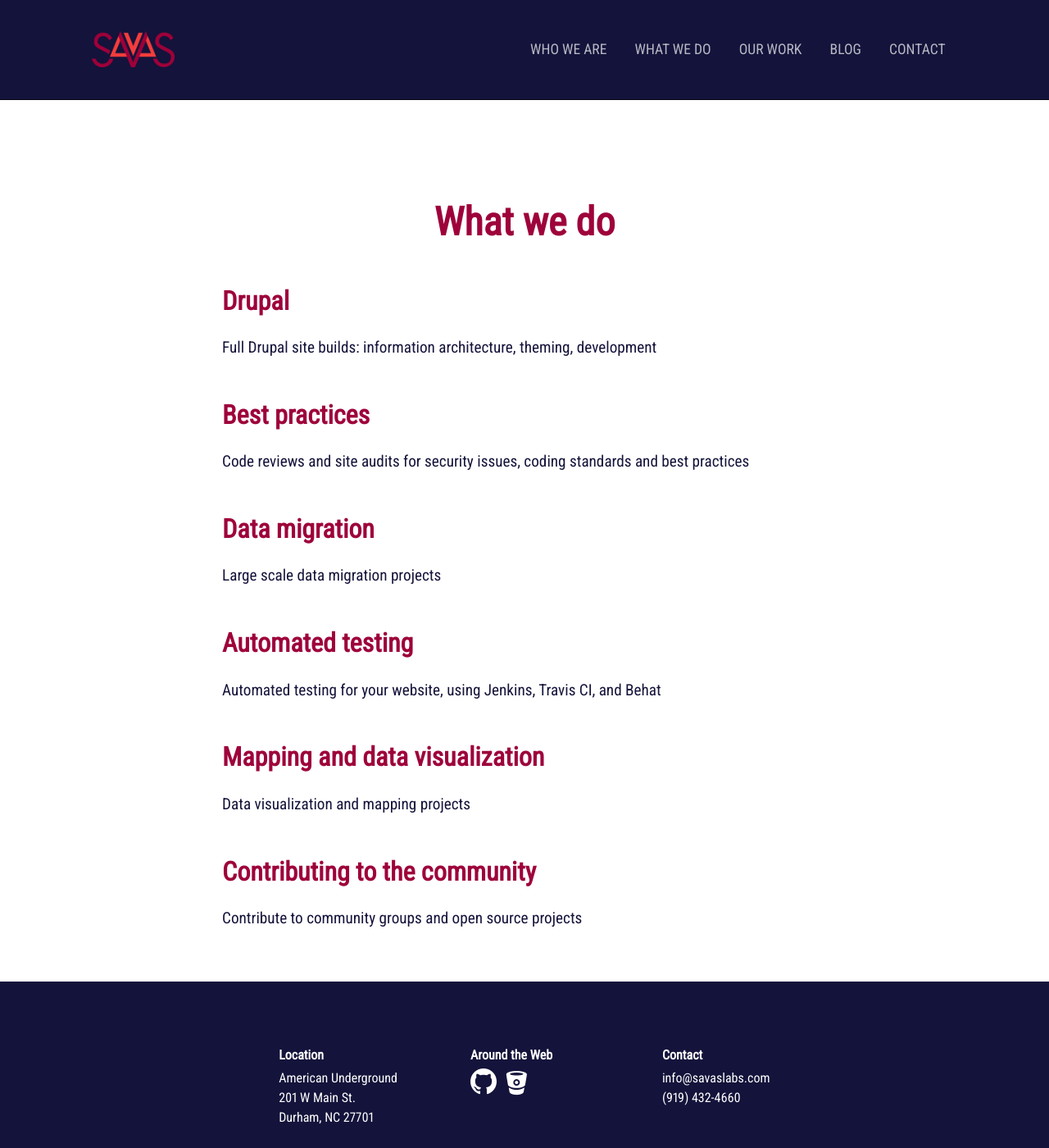
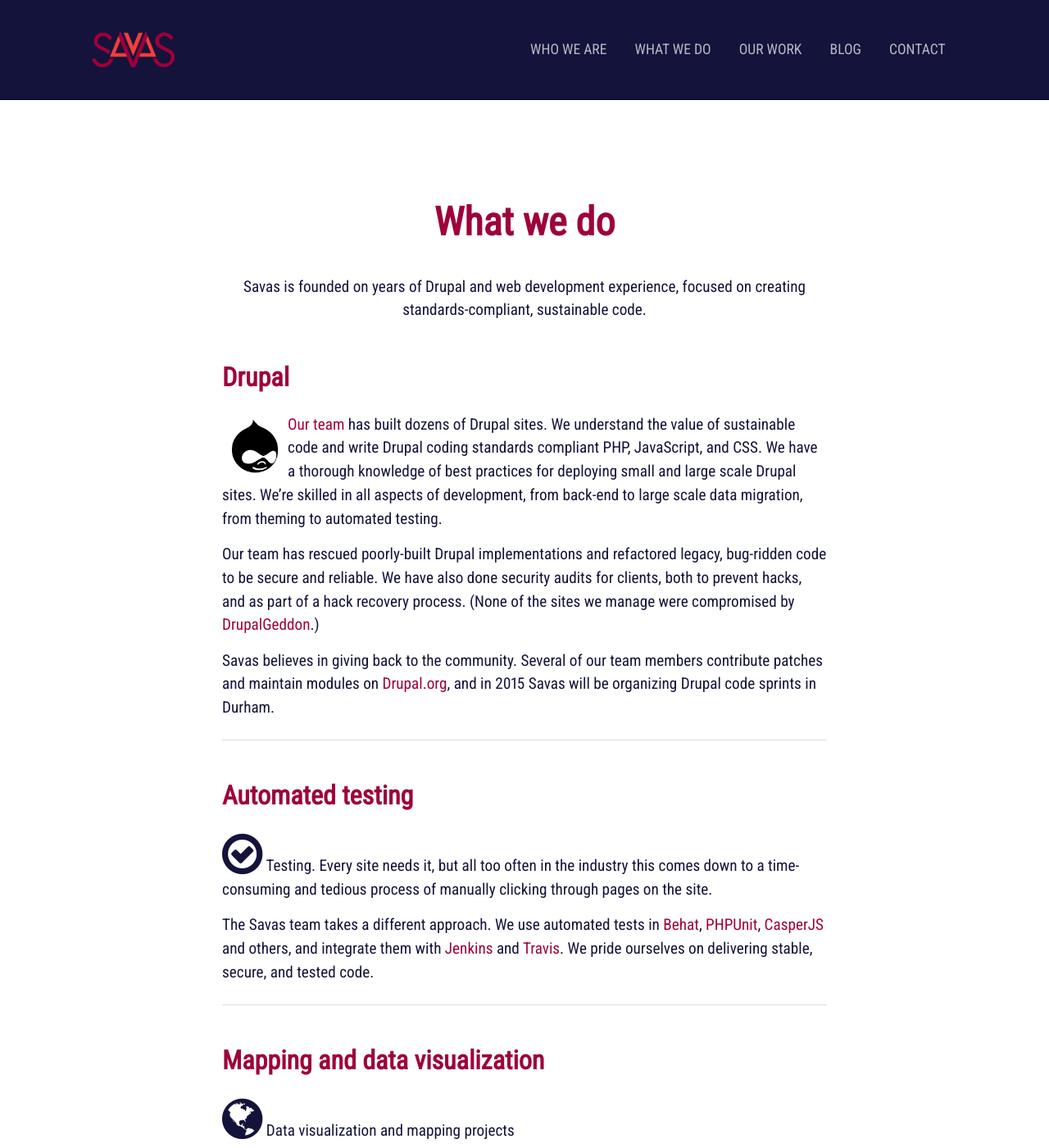
Before and after one commit to tumble1999/savaslabs.github.io, a Jekyll site: the page built from what-we-do.md, in a window 1280 px wide and 1400 px high. Shown: the whole window at 82% size. Built offline with Jekyll 4.4.1, drawn with Linux system fonts in a browser that asks for light colours; some web fonts are replaced; some of the changed text lies outside the part shown.

Commit message:
Add some content to what we do

```diff
--- a/what-we-do.md
+++ b/what-we-do.md
@@ -4,26 +4,31 @@
 permalink: "/what-we-do/"
 ---
 
+<p class="page-description">Savas is founded on years of Drupal and web development experience, focused on creating standards-compliant, sustainable code.</p>
+
 ### Drupal
 
-Full Drupal site builds: information architecture, theming, development
+<img src="/assets/icons/drupal.png" align="left" height="80px" width="80px">
+[Our team](/team) has built dozens of Drupal sites. We understand the value of sustainable code and write Drupal coding standards compliant PHP, JavaScript, and CSS. We have a thorough knowledge of best practices for deploying small and large scale Drupal sites. We're skilled in all aspects of development, from back-end to large scale data migration, from theming to automated testing.
 
-### Best practices
+Our team has rescued poorly-built Drupal implementations and refactored legacy, bug-ridden code to be secure and reliable. We have also done security audits for clients, both to prevent hacks, and as part of a hack recovery process. (None of the sites we manage were compromised by [DrupalGeddon](https://drupal.org/project/drupalgeddon).)
 
-Code reviews and site audits for security issues, coding standards and best practices
+Savas believes in giving back to the community. Several of our team members contribute patches and maintain modules on [Drupal.org](https://drupal.org), and in 2015 Savas will be organizing Drupal code sprints in Durham.
 
-### Data migration
-
-Large scale data migration projects
+---
 
 ### Automated testing
 
-Automated testing for your website, using Jenkins, Travis CI, and Behat
+<i class="fa fa-check-circle-o fa-3x fa-pull-left"></i> Testing. Every site needs it, but all too often in the industry this comes down to a time-consuming and tedious process of manually clicking through pages on the site.
+
+The Savas team takes a different approach. We use automated tests in [Behat](http://behat.org), [PHPUnit](http://phpunit.de), [CasperJS](http://casperjs.org) and others, and integrate them with [Jenkins](http://jenkins-ci.org) and [Travis](http://travis-ci.org). We pride ourselves on delivering stable, secure, and tested code.
+
+---
 
 ### Mapping and data visualization
-
+<i class="fa fa-globe fa-3x fa-pull-left"></i>
 Data visualization and mapping projects
 
-### Contributing to the community
+---
 
-Contribute to community groups and open source projects
+<i class="fa fa-fax"></i> Interested to work with us? [Get in touch!](/contact)
```
